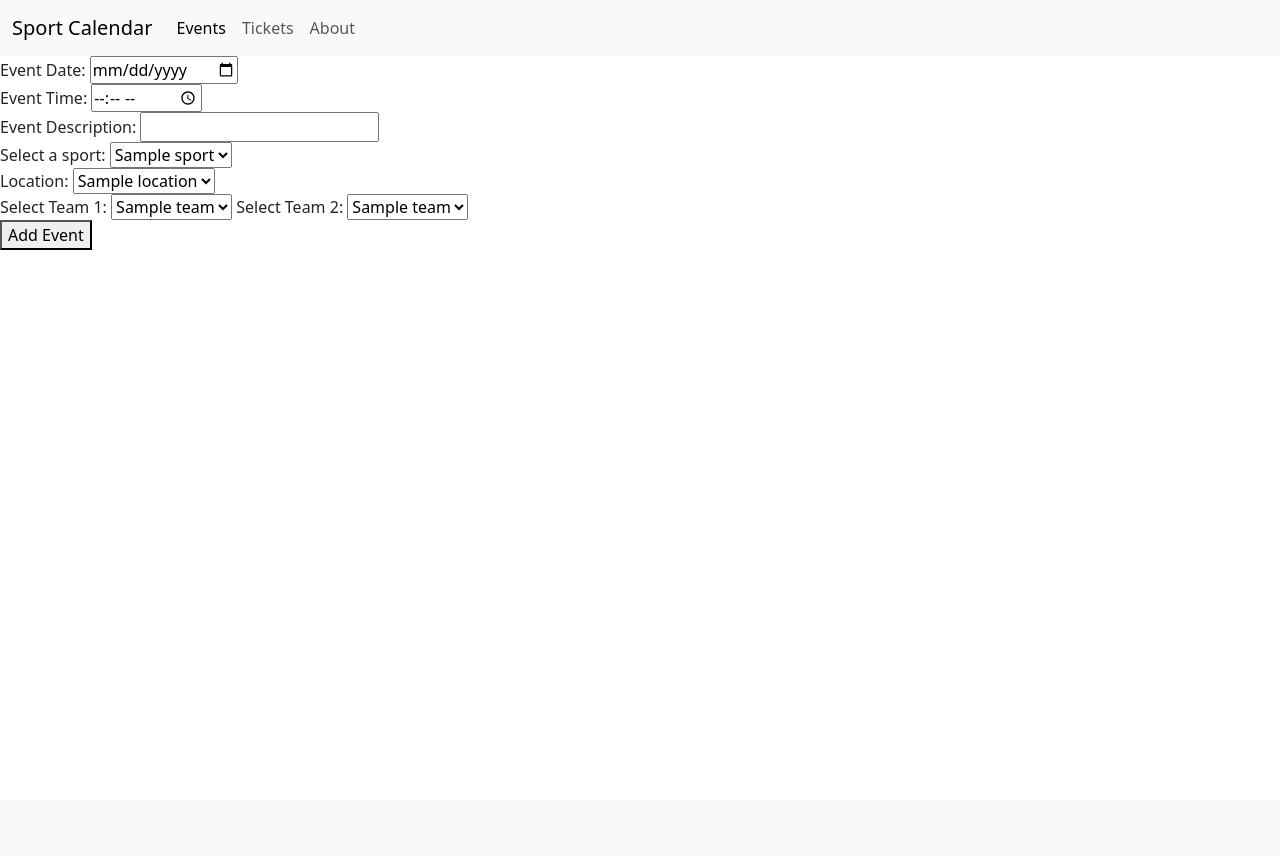
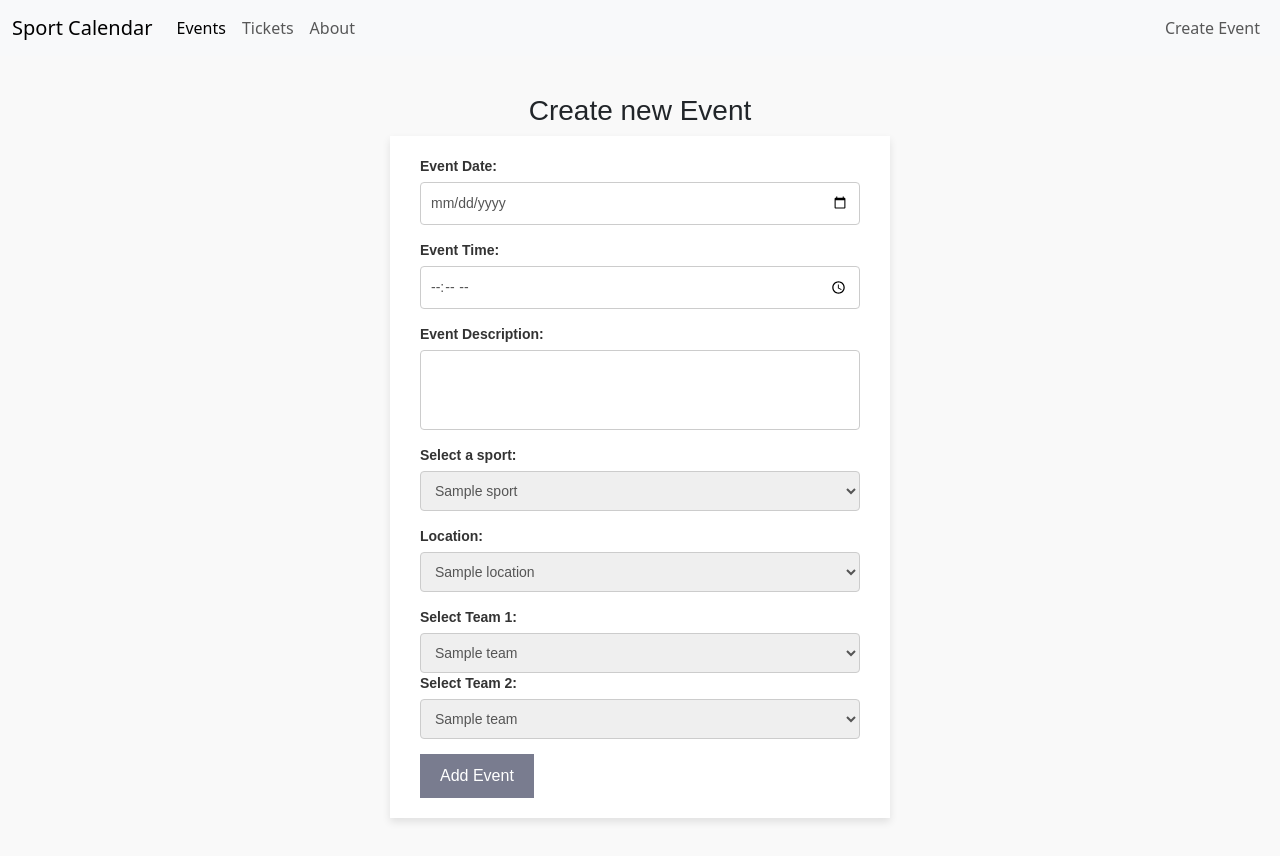
Before and after one commit to IYugaI/event_calendar, a PHP site: page /event-form.php in a window 1280 px wide. Before the commit the page ends 250 px from the top, so only its background shows below. Run offline with PHP 8.4, Linux system fonts and the light colour scheme; tables that the repository leaves empty hold one stand-in row (values such as "Sample post").

Commit message:
minor fixes;

```diff
--- a/event-form.php
+++ b/event-form.php
@@ -45,12 +45,11 @@ if (mysqli_num_rows($result_location) == 0) {
 <body>
     <?php require_once "./templates/navbar.php" ?>
 
-    <div id="redirect-message">
-        Redirecting to the home page...
-    </div>
-
     <main>
-        <div id="alert"></div>
+        <div id="alert" class="success">
+            Event created and teams assigned successfully!
+        </div>
+        <h3 class="form-header">Create new Event</h3>
         <form class="my-form" id="create-form" method='POST' enctype='multipart/form-data'>
             <div class="form-field">
                 <label for="eventDate">Event Date: </label>
--- a/js/create-form.js
+++ b/js/create-form.js
@@ -36,8 +36,7 @@ function assignTeams(event_id, team1, team2) {
         let response = JSON.parse(this.responseText);
 
         if (response.status === 'success') {
-            alert('Event created and teams assigned successfully!');
-            document.getElementById('redirect-message').style.display = 'block';
+            document.getElementById('alert').style.display = 'block';
             setTimeout(function () {
                 window.location.href = 'home.php';
             }, 2500);
--- a/styles/event_form.css
+++ b/styles/event_form.css
@@ -1,5 +1,89 @@
-#redirect-message {
+main {
+    position: relative;
+    display: flex;
+    flex-direction: column;
+    justify-content: center;
+    align-items: center;
+    min-height: 100vh;
+    background-color: #f9f9f9;
+    font-family: Arial, sans-serif;
+    padding: 20px;
+}
+
+.form-header {
+    font-weight: 500;
+}
+
+.my-form {
+    background: #ffffff;
+    padding: 20px 30px;
+    box-shadow: 0 4px 8px rgba(0, 0, 0, 0.1);
+    width: 100%;
+    max-width: 500px;
+}
+
+.form-field {
+    margin-bottom: 15px;
+}
+
+.form-field label {
+    display: block;
+    font-size: 14px;
+    font-weight: bold;
+    margin-bottom: 5px;
+    color: #333333;
+}
+
+.form-field input,
+.form-field select {
+    width: 100%;
+    padding: 10px;
+    border: 1px solid #cccccc;
+    border-radius: 4px;
+    font-size: 14px;
+    color: #555555;
+    box-sizing: border-box;
+}
+
+.form-field input:focus,
+.form-field select:focus {
+    outline: none;
+    border-color: #007bff;
+    box-shadow: 0 0 4px rgba(0, 123, 255, 0.3);
+}
+
+.form-field input[type='textarea'] {
+    resize: vertical;
+    min-height: 80px;
+}
+
+button {
+    background-color: #797c8f;
+    color: white;
+    padding: 10px 20px;
+    font-size: 16px;
+    border: none;
+    cursor: pointer;
+    transition: background-color 0.3s ease;
+}
+
+button:hover {
+    background-color: #5c5f6e;
+}
+
+#alert {
+    margin-bottom: 20px;
+    padding: 10px 15px;
+    font-size: 14px;
     display: none;
+    position: fixed;
+    top: 7%;
+    width: 400px;
     text-align: center;
-    margin-top: 20px;
 }
+
+#alert.success {
+    background-color: #d4edda;
+    color: #155724;
+    border: 1px solid #c3e6cb;
+}
--- a/templates/navbar.php
+++ b/templates/navbar.php
@@ -13,10 +13,11 @@
                 <span class="navbar-toggler-icon"></span>
             </button>
             <div class="collapse navbar-collapse" id="navbarNavAltMarkup">
-                <div class="navbar-nav">
+                <div class="navbar-nav w-100">
                     <a class="nav-link active" aria-current="page" href="/home.php">Events</a>
                     <a class="nav-link" href="#">Tickets</a>
                     <a class="nav-link" href="#">About</a>
+                    <a class="nav-link ms-auto" href="/event-form.php">Create Event</a>
                 </div>
             </div>
         </div>
```
